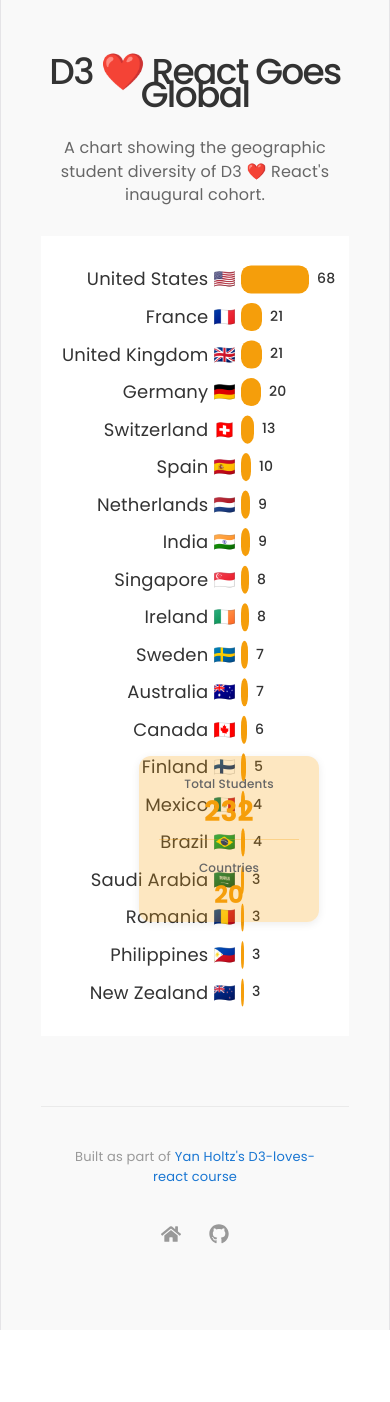
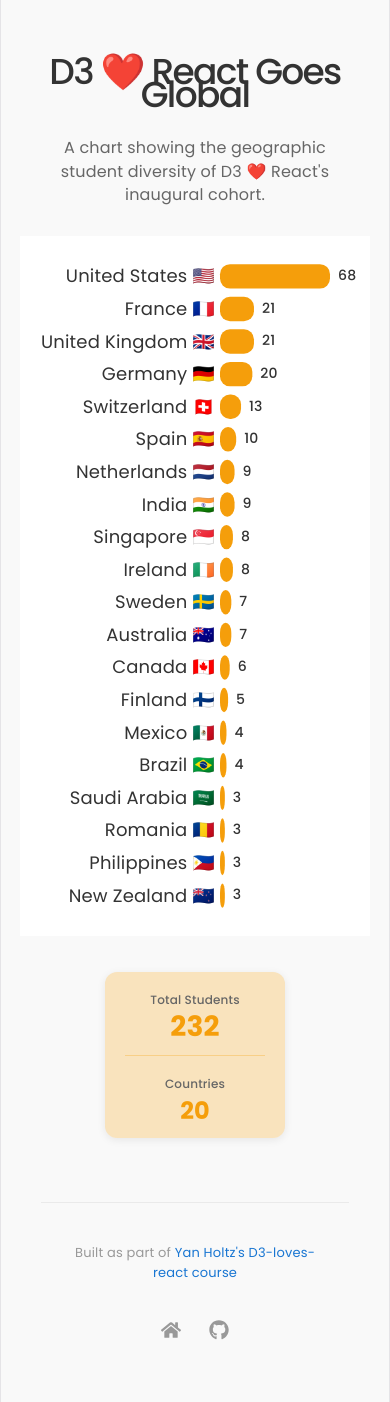
Before and after one commit to adam-tuoa/d3-bar-chart, a React (Vite) app: page / in a window 390 px wide. Shown: the top 1402 px of the page. Before the commit the page ends 1330 px from the top, so only its background shows below. Built offline with nearby package versions, Linux system fonts and the light colour scheme.

Commit message:
Fix mobile position of totalbox

```diff
--- a/src/App.jsx
+++ b/src/App.jsx
@@ -98,15 +98,17 @@
   useEffect(() => {
     const updateDimensions = () => {
       if (containerRef.current) {
-        const containerWidth = containerRef.current.clientWidth - 80; // account for padding
         const isMobile = window.innerWidth < 768;
 
-        // Responsive sizing
-        const width = Math.min(containerWidth, isMobile ? containerWidth : 650);
-        const height = isMobile ? 800 : 600;
-
-        setChartWidth(width);
-        setChartHeight(height);
+        if (isMobile) {
+          // Mobile: just use fixed smaller size to keep it readable
+          setChartWidth(350);
+          setChartHeight(700);
+        } else {
+          // Desktop: original responsive sizing
+          setChartWidth(650);
+          setChartHeight(600);
+        }
       }
     };
 
@@ -134,13 +136,15 @@
           A chart showing the geographic student diversity of D3 ❤️ React's
           inaugural cohort.
         </p>
+        <div style={{ display: "flex", flexDirection: "column", alignItems: "center", gap: "30px" }}>
           <div style={{ position: "relative", display: "inline-block" }}>
             <Barplot2 data={data} width={chartWidth} height={chartHeight} />
+            {chartWidth >= 500 && (
               <div
                 style={{
                   position: "absolute",
-              bottom: Math.max(chartHeight * 0.15, 50),
-              right: "30px",
+                  bottom: "100px",
+                  right: "50px",
                 }}
               >
                 <TotalBox
@@ -148,6 +152,14 @@
                   countries={data.length}
                 />
               </div>
+            )}
+          </div>
+          {chartWidth < 500 && (
+            <TotalBox
+              total={data.reduce((sum, d) => sum + d.students, 0)}
+              countries={data.length}
+            />
+          )}
         </div>
       </div>
       <Footer
```
Lines whose indentation alone changed are shown as unchanged.
